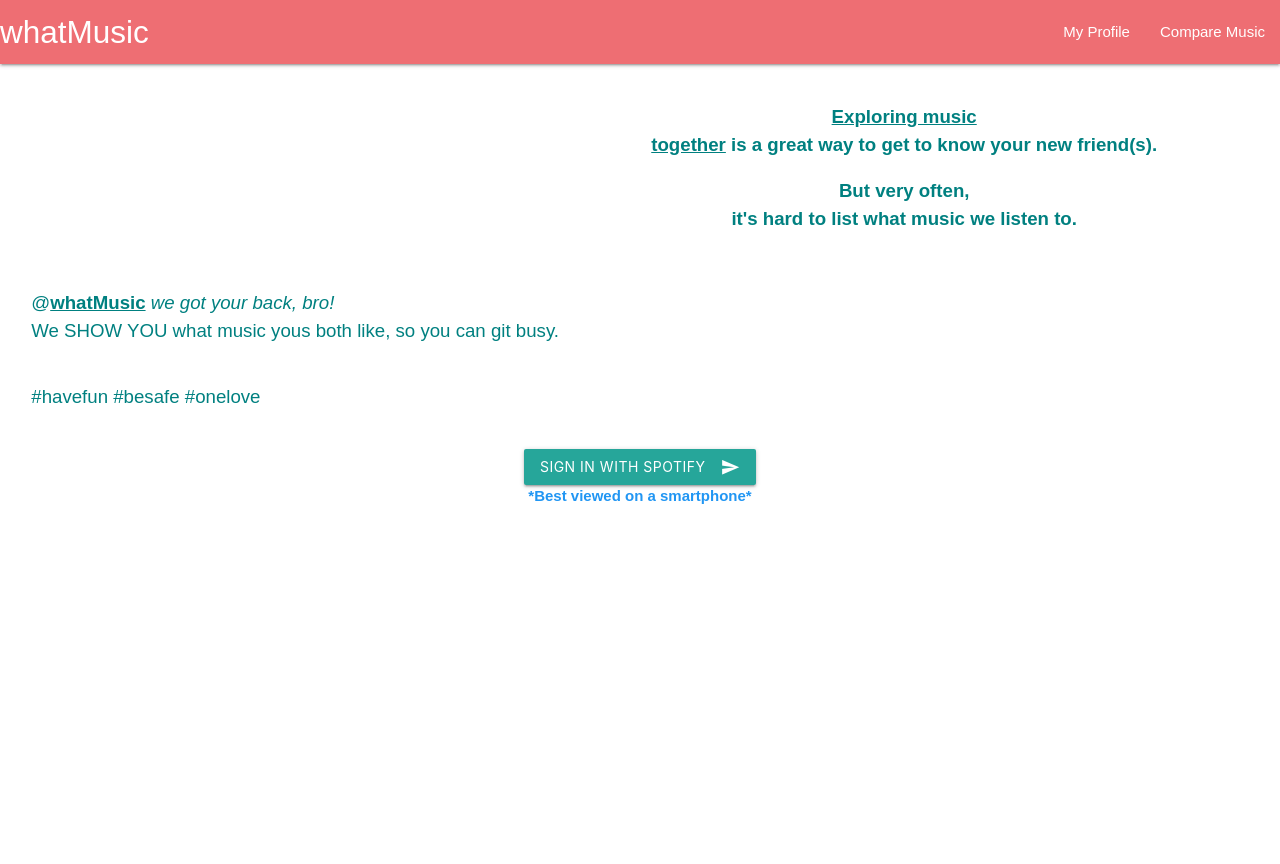
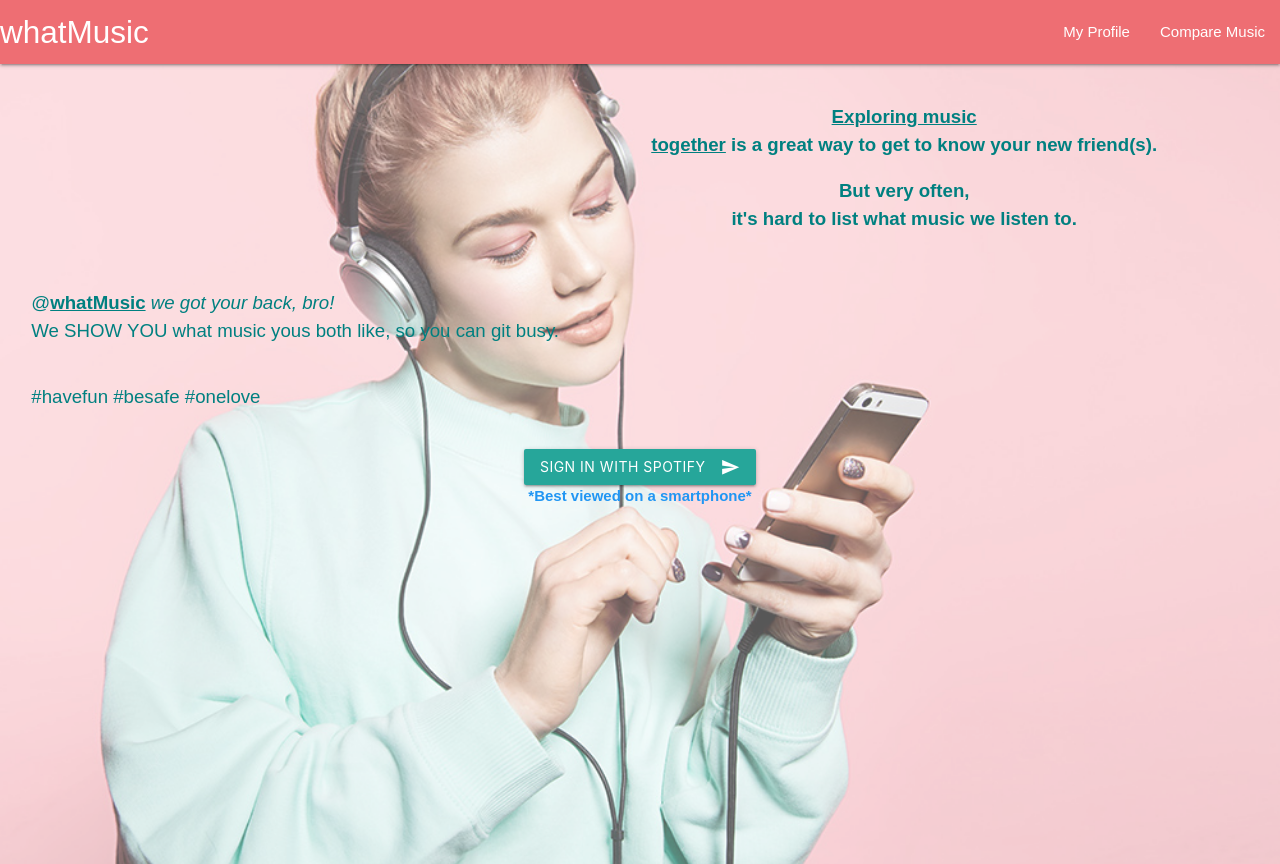
Before and after one commit to johnahnz0rs/what-music-frontend, a React (Create React App) app: page / in a window 1280 px wide. Before the commit the page ends 800 px from the top, so only its background shows below. Built offline with nearby package versions, Linux system fonts and the light colour scheme.

Commit message:
fixed css that was making the background-image wonky

```diff
--- a/src/App.css
+++ b/src/App.css
@@ -1,16 +1,19 @@
 
 
 .root-div {
-    /*background-color: #EEB1B8;*/
     min-height: 700px;
 }
+
+
+
 /* Login.js */
 .container {
     margin: 0 auto;
 }
 .login-comp-background {
-    min-height: 667px;
-    width: 100%;
+    /*min-height: 667px;*/
+    height: 100vh;
+    width: 100vw;
     display: block;
     position: relative;
     color: teal;
@@ -22,6 +25,11 @@
     background-size: cover;
     background-repeat: no-repeat;
     background-position: center;
+    position: absolute;
+    top: 0;
+    right: 0;
+    bottom: 0;
+    left: 0;
     opacity: 0.66;
     z-index: -1;
 }
```
